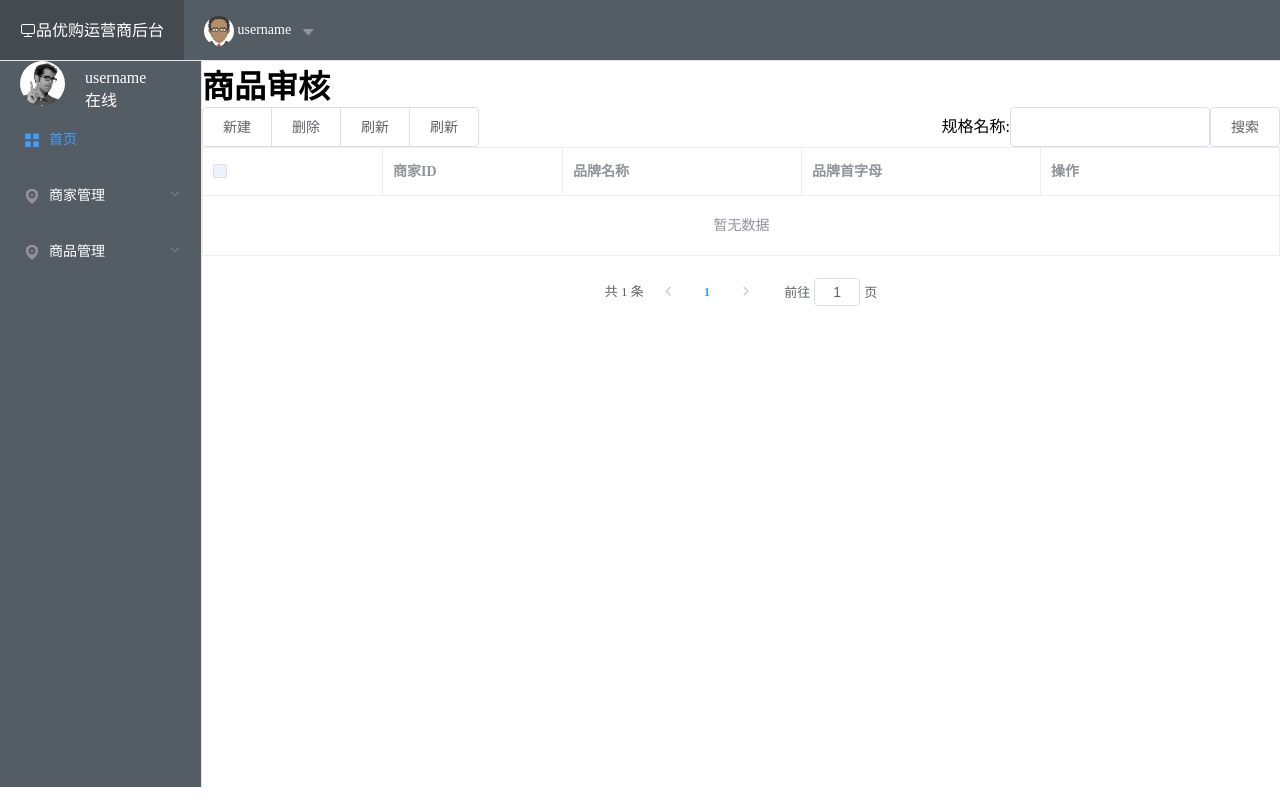
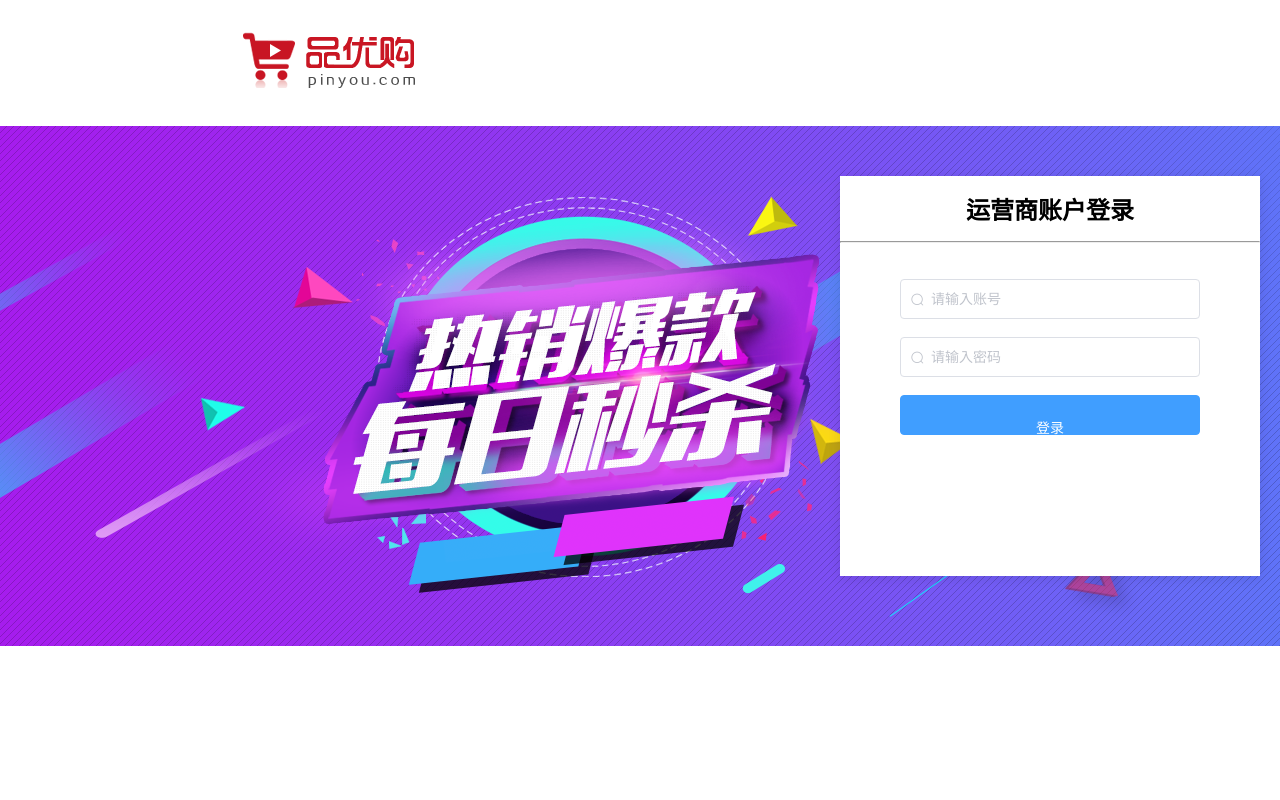
Before and after one commit to somanei/myshopope, a Vue app: page /#/spsh in a window 1280 px wide. Built offline with nearby package versions, Linux system fonts and the light colour scheme; what vue-resource would draw is missing.

Commit message:
-- 加注释 -- 修改回显有问题版本 -- 回显ok 更改数据源完成 4.28 - 1.商品分类的显示ok版 - 2.新增ok修改ok显示ok 删除 --TODO-- - 3.删除ok 4.29 -- 商家管理显示ok -*- 5.2商家模块ok 5.6 商家管理TODO--- *-*- 商品管理显示ok

```diff
--- a/src/App.vue
+++ b/src/App.vue
@@ -1,7 +1,10 @@
 <template>
   <div id="app">
 
-    <div id="main">
+    <div v-if="!showBol">
+      <ShopLogin @loginOk="loginOk"></ShopLogin>
+    </div>
+    <div id="main" v-if="showBol">
       <Fixed></Fixed>
       <router-view></router-view>
     </div>
@@ -10,9 +13,29 @@
 
 <script>
   import Fixed from "./components/util/Fixed";
+  import ShopLogin from "./components/login/ShopLogin";
 export default {
   name: 'App',
-  components:{Fixed}
+  components:{Fixed,ShopLogin},
+  data(){
+    return{
+      showBol:false
+    }
+  },
+  created() {
+    const bol = sessionStorage.getItem("loginBol");
+    if (bol != null){
+      this.showBol = true;
+    }
+  },
+  methods:{
+    loginOk(val){
+      this.showBol = val;
+      if (val){
+        sessionStorage.setItem("loginBol",'true');
+      }
+    }
+  }
 }
 </script>
 
--- /dev/null
+++ b/src/components/login/ShopLogin.vue
@@ -0,0 +1,90 @@
+<template>
+    <div >
+      <div class="top">
+        <img src="../../../static/img/Logo.png" />
+      </div>
+      <div class="bg">
+        <div class="logins">
+          <h2 style="padding:15px 0px;">运营商账户登录</h2><hr />
+          <br /><br />
+          <el-input
+            placeholder="请输入账号"
+            prefix-icon="el-icon-search"
+            style="width: 300px;"
+            v-model="inputAcc">
+          </el-input>
+          <br /><br />
+          <el-input
+            type="password"
+            placeholder="请输入密码"
+            prefix-icon="el-icon-search"
+            style="width: 300px;"
+            v-model="inputPwd">
+          </el-input>
+          <br /><br />
+          <el-button type="primary" style="width: 300px;height: 40px;line-height: 40px;" @click="login()">登录</el-button><br /><br />
+        </div>
+      </div>
+    </div>
+</template>
+
+<script>
+    export default {
+        name: "ShopLogin",
+      data () {
+        return{
+          inputAcc:'',
+          inputPwd:''
+        }
+      },
+      methods:{
+        async login(){
+          if (this.inputAcc === "" || this.inputPwd === ""){
+            this.$message({type: 'warning', message: '账号密码必填!'});
+          }else{
+            await this.$http.post(this.Global.url_8082+'login',
+              {account:this.inputAcc,password:this.inputPwd}).then(r=>{
+              if (r.data !== ""){
+                this.$message({type: 'success', message: '登陆成功!'});
+                console.log(r.data)
+                sessionStorage.setItem("loginName",r.data.account)
+                sessionStorage.setItem("lastLogin",r.data.lastLogin)
+                this.$emit('loginOk',true);
+              }else{
+                this.$message({type: 'warning', message: '账号或者密码错误!'});
+              }
+            })
+
+          }
+        }
+      }
+    }
+</script>
+
+<style scoped>
+  *{
+    margin: 0;
+    padding: 0;
+  }
+  .top{
+    width: 62%;
+    height: 62px;
+    padding: 12px;
+    margin: 20px auto;
+  }
+  .bg{
+    width: 100%;
+    height: 520px;
+    background-image: url(../../../static/y24.png);
+  }
+  .logins{
+    text-align: center;
+    width: 420px;
+    height: 400px;
+    background: white;
+    margin: 0 840px;
+    position: relative;
+    top: 50px;
+    box-shadow: 0 2px 12px 0 rgba(0, 0, 0, 0.1)
+  }
+</style>
--- a/src/components/main/goodsManage/Spsh.vue
+++ b/src/components/main/goodsManage/Spsh.vue
@@ -2,33 +2,29 @@
     <div class="spsh">
       <h1>商品审核</h1>
       <el-button-group>
-        <el-button @click="dialogVisible = true">新建</el-button>
-        <el-button >删除</el-button>
-        <el-button >刷新</el-button>
         <el-button >刷新</el-button>
       </el-button-group>
       <div style="float: right">
-        <span>规格名称:</span><el-input clearable v-model="inSearch" style="width: 200px;"></el-input>
+        <span>商品名称:</span><el-input clearable v-model="inSearch" style="width: 200px;"></el-input>
         <el-button>搜索</el-button>
       </div>
 
       <div>
-        <el-table :data="tableData" border @selection-change="handleSelectionChange" style="width: 100%">
-          <el-table-column prop="brandId" type="selection" width="180">
-          </el-table-column>
-          <el-table-column prop="brandId" label="商家ID" width="180">
-          </el-table-column>
-          <el-table-column prop="brandName" label="品牌名称">
-          </el-table-column>
-          <el-table-column prop="brandFirst" label="品牌首字母">
-          </el-table-column>
-
-
-          <el-table-column prop="address" label="操作">
-            <template slot-scope="scope">
-              <el-button class="b" size="mini" @click="handleEdit(scope.$index, scope.row),dialogVisibles=true">修改</el-button>
-            </template>
-          </el-table-column>
+          <el-table :data="tableData.slice((currentPage-1)*pageSize,currentPage*pageSize)" stripe @selection-change="handleSelectionChange">
+            <el-table-column type="selection" width="55" ></el-table-column>
+            <el-table-column prop="id" label="商品ID" width="70"></el-table-column>
+            <el-table-column prop="name" label="商品名称" width="150" show-overflow-tooltip></el-table-column>
+            <el-table-column prop="price" label="商品价格" width="80" show-overflow-tooltip></el-table-column>
+            <el-table-column prop="category1Id" label="一级分类" width="200" show-overflow-tooltip></el-table-column>
+            <el-table-column prop="category2Id" label="二级分类" width="200" show-overflow-tooltip></el-table-column>
+            <el-table-column prop="category3Id" label="三级分类" width="200" show-overflow-tooltip></el-table-column>
+            <el-table-column prop="auditStatus" label="状态" width="80" show-overflow-tooltip></el-table-column>
+            <el-table-column prop="address" label="操作">
+              <template slot-scope="scope">
+                <el-button class="b" type="primary" size="mini" @click="checkOk(scope.row)">审核通过</el-button>
+                <el-button class="b" type="danger" size="mini" @click="reject(scope.row)">驳回</el-button>
+              </template>
+            </el-table-column>
         </el-table>
 
         <template>
@@ -41,24 +37,6 @@
             </el-pagination>
           </div>
         </template>
-
-        <el-dialog title="新增" :visible.sync="dialogVisible" width="30%" :before-close="handleClose">
-          品牌:<el-input placeholder="请输入品牌" clearable></el-input>
-          首字母:<el-input disabled placeholder="请输入首字母" ></el-input>
-          <span slot="footer" class="dialog-footer">
-          <el-button @click="dialogVisible = false">取 消</el-button>
-          <el-button type="primary" @click="addBrand(),clear()">确 定</el-button>
-        </span>
-        </el-dialog>
-
-        <el-dialog title="修改" :visible.sync="dialogVisibles" width="30%" :before-close="handleClose">
-          品牌:<el-input placeholder="请输入品牌"  clearable></el-input>
-          首字母:<el-input disabled placeholder="请输入首字母" ></el-input>
-          <span slot="footer" class="dialog-footer">
-          <el-button @click="dialogVisibles = false">取 消</el-button>
-          <el-button type="primary" @click="updBrand()">确 定</el-button>
-        </span>
-        </el-dialog>
       </div>
     </div>
 </template>
@@ -71,32 +49,44 @@
           inSearch:"",
           tableData:[],
           dialogVisible: false,
-          inputPp:"",
-          inputSzm:"",
           currentPage: 1,
           // 总条数，根据接口获取数据长度(注意：这里不能为空)
           totalCount: 1,
           // 默认每页显示的条数（可修改）
           pageSize: 5,
-          multipleSelection: [],
-          pp:"",
-          szm:"",
-          dialogVisibles:false,
-          brandId:""
+          multipleSelection:[]
         }
       },
+      async created() {
+        await this.$http.get(this.Global.url_8082+'util/getGoods').then(r=>{
+          this.dataFormat(r)
+        })
+      },
       methods:{
+        dataFormat: async function(r){
+          if (r.data.length === 0){
+            this.$message({message: '查询没有结果!', type: 'warning'});
+            return;
+          }
+          for (let i = 0; i < r.data.length; i++) {
+            if (r.data[i].auditStatus === '1'){
+              r.data[i].auditStatus = '待审核';
+            }
+            this.$http.get(this.Global.url_8082+'tbItemCat/getById/'+r.data[i].category1Id).then(res=>{
+              r.data[i].category1Id = res.data.name;
+            });
+            this.$http.get(this.Global.url_8082+'tbItemCat/getById/'+r.data[i].category2Id).then(res=>{
+              r.data[i].category2Id = res.data.name;
+            });
+            this.$http.get(this.Global.url_8082+'tbItemCat/getById/'+r.data[i].category3Id).then(res=>{
+              r.data[i].category3Id = res.data.name;
+            });
+          }
+          this.tableData = r.data;
+          this.totalCount = r.data.length;
+        },
         handleSelectionChange(val) {
           this.multipleSelection = val;
-        },
-        handleEdit(index,row){
-          this.pp = row.brandName;
-          this.szm = row.brandFirst;
-          this.brandId = row.brandId;
-        },
-        clear(){
-          this.inputPp="";
-          this.inputSzm = "";
         },
         handleClose(done) {
           this.$confirm('确认关闭？')
@@ -107,74 +97,14 @@
         },
         handleCurrentChange(val){
           this.currentPage = val;
-          this.getData();
         },
-        getData(){
-          this.$http.get(this.Global.url_8082+'brand/getAll',{params:{
-              pageSize: this.pageSize,
-              // 显示第几页
-              curPage: (this.currentPage - 1) * this.pageSize
-            }}).then(res=>{
-            this.tableData = res.data;
-          });
-          this.$http.get(this.Global.url_8082+'brand/getCount').then(res=>{
-            this.totalCount = res.data;
-          });
+        //审核通过
+        checkOk(){
+
         },
-        delBrand(){
-          if (this.multipleSelection.length == 0){
-            this.$message({message: '删除不得为空', type: 'warning'});
-          }else{
-            this.$http.post(this.Global.url_8082+'brand/delBrand', this.multipleSelection).then(res=>{
-              if (res.data == 1 ){
-                this.$message({message: '删除成功!', type: 'success'});
-                this.getData();
-              }else{
-                this.$message({message: '删除失败!', type: 'warning'});
-              }
-            })
-          }
-        },
-        addBrand(){
-          if (this.inputPp == ""){
-            this.$message({message: '不得为空!', type: 'warning'});
-            return;
-          }else{
-            this.$http.post(this.Global.url_8082+'brand/addBrand',{
-              brandName:this.inputPp,brandFirst:this.inputSzm
-            }).then(res=>{
-              console.log(res)
-              if (res.data == 1){
-                this.$message({message: '新增成功!', type: 'success'});
-                this.$http.get(this.Global.url_8082+'brand/getCount').then(res=>{
-                  this.totalCount = res.data;
-                });
-                this.clear();
-                this.dialogVisible = false;
-              }else{
-                this.$message({message: '新增失败!', type: 'warning'});
-              }
-            })
-          }
-        },
-        updBrand(){
-          if (this.pp == ""){
-            this.$message({message: '不得为空', type: 'warning'});
-          }else {
-            this.$http.post(this.Global.url_8082+'brand/updBrand', {
-              brandName: this.pp, brandFirst: this.szm,brandId:this.brandId
-            }).then(res => {
-              console.log(res);
-              if (res.data == 1) {
-                this.$message({message: '修改成功!', type: 'success'});
-                this.getData();
-              }else{
-                this.$message({message: '修改失败!', type: 'warning'});
-              }
-              this.clear();
-              this.dialogVisibles = false;
-            })
-          }
+        //驳回
+        reject(){
+
         }
       }
     }
--- a/src/components/util/Global.js
+++ b/src/components/util/Global.js
@@ -1,4 +1,4 @@
-const url_8082 = 'http://192.168.102.110:8082/';
+const url_8082 = 'http://127.0.0.1:8082/';
 
 export default {
   url_8082
--- a/src/components/util/TopNav.vue
+++ b/src/components/util/TopNav.vue
@@ -3,23 +3,20 @@
     <el-menu class="el-menu-demo" mode="horizontal" background-color="#545c64"
              text-color="#fff" active-text-color="#409EFF" default-active="1">
       <el-menu-item class="left el-icon-monitor" >品优购运营商后台</el-menu-item>
-      <el-menu-item class="right" index="3" @mouseover="isBol = true" @mouseout="isBol = false">
+      <el-menu-item class="right" index="3" @click="change">
         <img src="/static/img/avatar.png" style="height:30px;width: 30px;border-radius: 50%;">
-        username<i class="el-icon-caret-bottom el-icon--right"></i>
+        {{name}}<i class="el-icon-caret-bottom el-icon--right"></i>
       </el-menu-item>
     </el-menu>
 
     <div v-show="isBol" class="downMenu">
       <div style="text-align: center">
-        <img src="/static/img/avatar.png" style="width: 80px;height: 80px;border-radius: 50%">
-        <p style="color: white;">上次登录:2020-2-5</p>
+        <img src="/static/img/avatar.png" style="width: 50px;height: 50px;border-radius: 50%">
+        <p>最后登录时间:</p>{{lastLogin}}
       </div>
 
-      <div style="margin-top: 12px;margin-left: 5px;">
-        <router-link to="/home">
-          <el-button size="small" type="primary">修改密码</el-button>
-        </router-link>
-        <el-button size="small" type="primary">立即退出</el-button>
+      <div style="margin: 8px 20%">
+        <el-button size="small" type="primary" @click="exit">立即退出</el-button>
       </div>
     </div>
 
@@ -32,11 +29,27 @@
     name: "TopNav",
     data() {
       return {
-        isBol:false
+        isBol:false,
+        name:'',
+        lastLogin:''
       }
     },
+    created() {
+      this.name = sessionStorage.getItem("loginName");
+      this.lastLogin = sessionStorage.getItem("lastLogin");
+    },
     methods: {
-
+      exit(){
+        sessionStorage.clear();
+        window.location.reload();
+      },
+      change(){
+        if (this.isBol){
+          this.isBol = false;
+        }else{
+          this.isBol = true;
+        }
+      }
     }
   };
 </script>
@@ -54,11 +67,11 @@
   }
   .downMenu{
     background: #545C64;
-    width: 174px;
-    height: 150px;
+    width: 136px;
+    height: 160px;
     display: inline-block;
     position: absolute;
-    left: 1262px;
+    left: 1300px;
     top: 60.5px;
     z-index: 1000;
   }
```
Also changed, not shown: src/components/util/LeftNav.vue (+0 -14 lines), static/y24.png (added).
